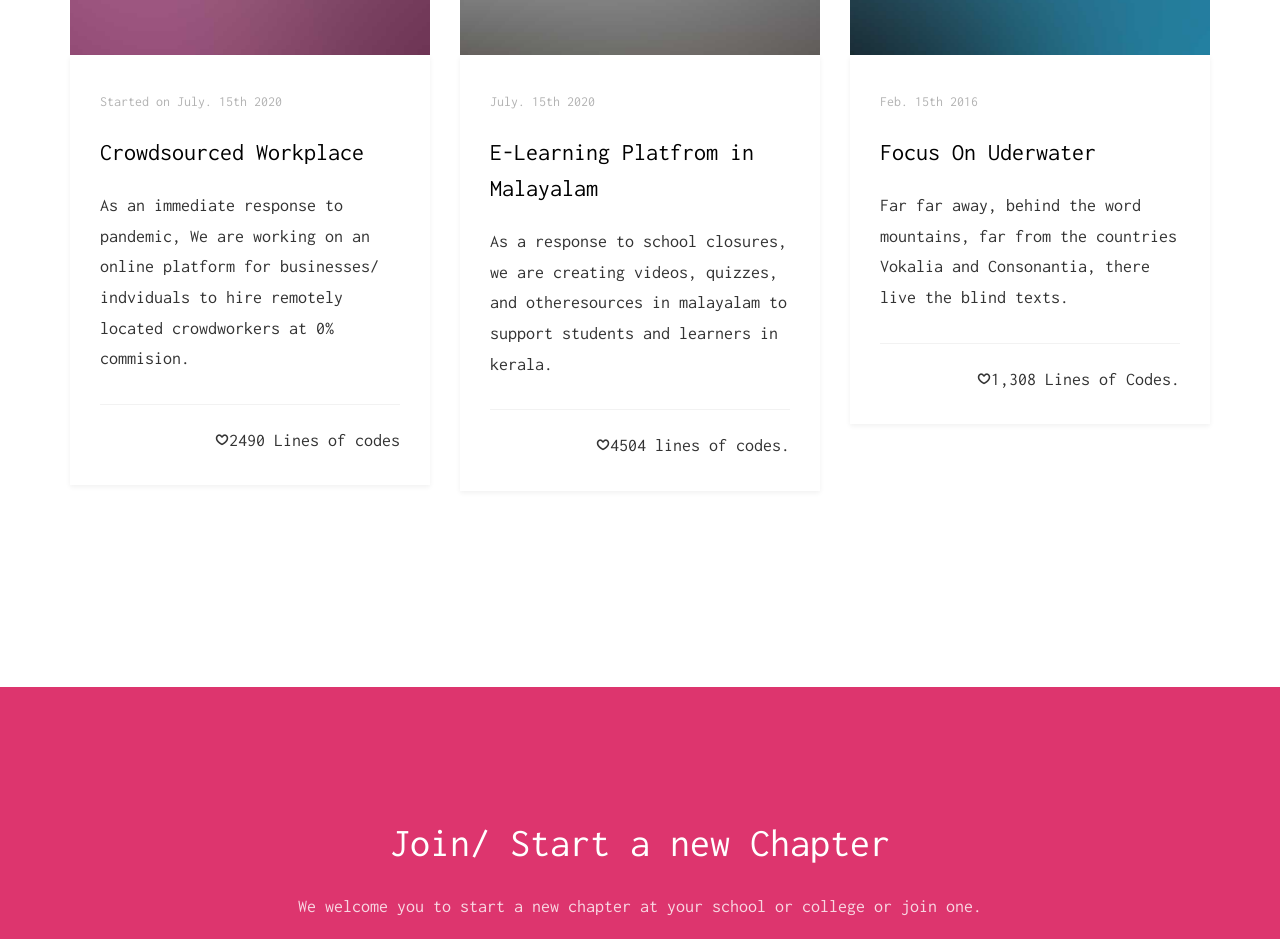
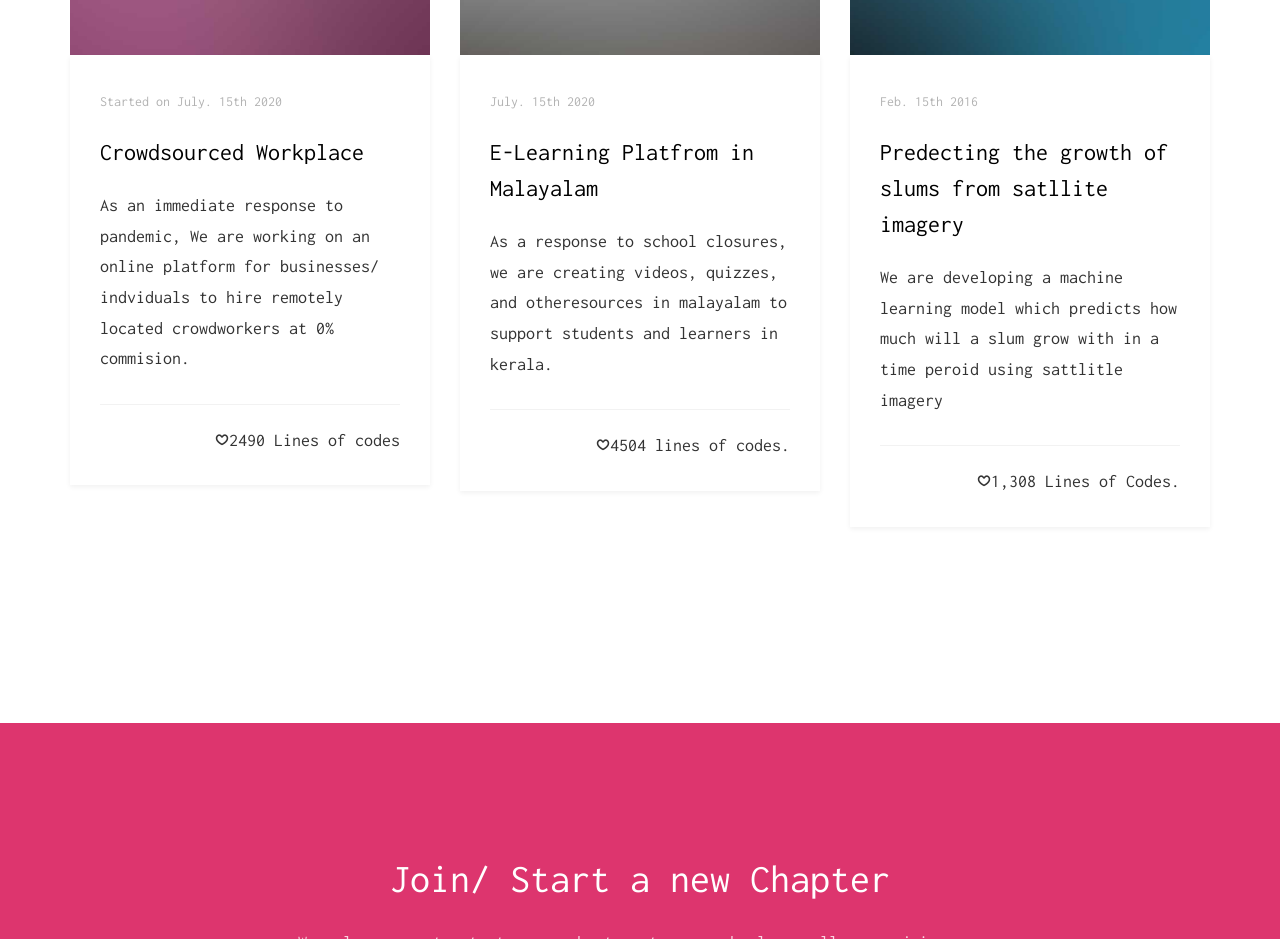
Before and after one commit to iamdrpie/csimpact.org, a plain HTML site: page index.html in a window 1280 px wide. Shown: the part 2360-3299 px from the top of the page. Drawn offline with Linux system fonts and the light colour scheme; files whose address does not match are found by name.

Commit message:
Update index.html

```diff
--- a/index.html
+++ b/index.html
@@ -208,8 +208,8 @@
 						<a href="#" class="blog-bg" style="background-image: url(images/blog-3.jpg);"></a>
 						<div class="blog-text">
 							<span class="posted_on">Feb. 15th 2016</span>
-							<h3><a href="#">Focus On Uderwater</a></h3>
-							<p>Far far away, behind the word mountains, far from the countries Vokalia and Consonantia, there live the blind texts.</p>
+							<h3><a href="#">Predecting the growth of slums from satllite imagery</a></h3>
+							<p>We are developing a machine learning model which predicts how much will a slum grow with in a time peroid using sattlitle imagery </p>
 							<ul class="stuff">
 								<li><i class="icon-heart2"></i>1,308 Lines of Codes.</li>
 							</ul>
```
